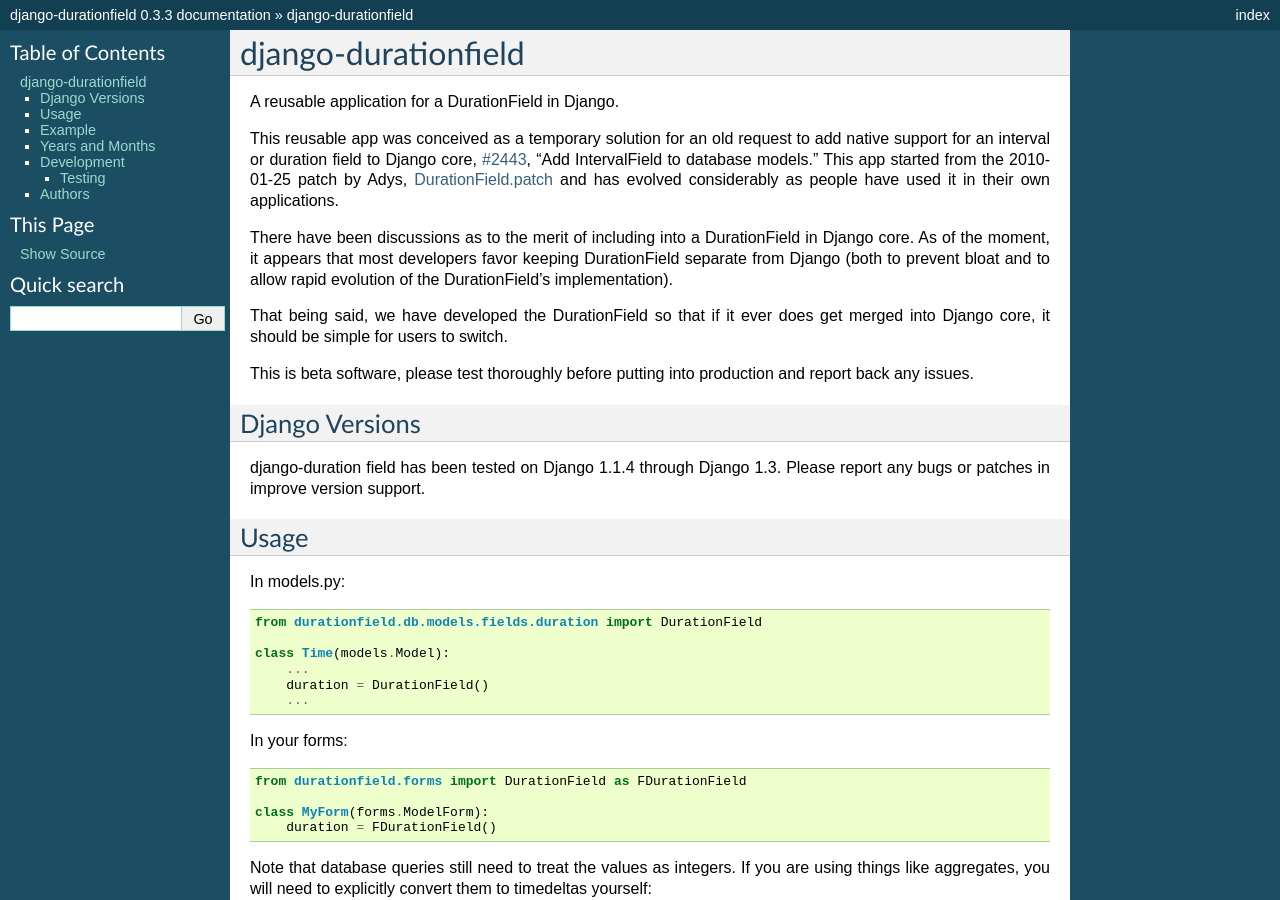
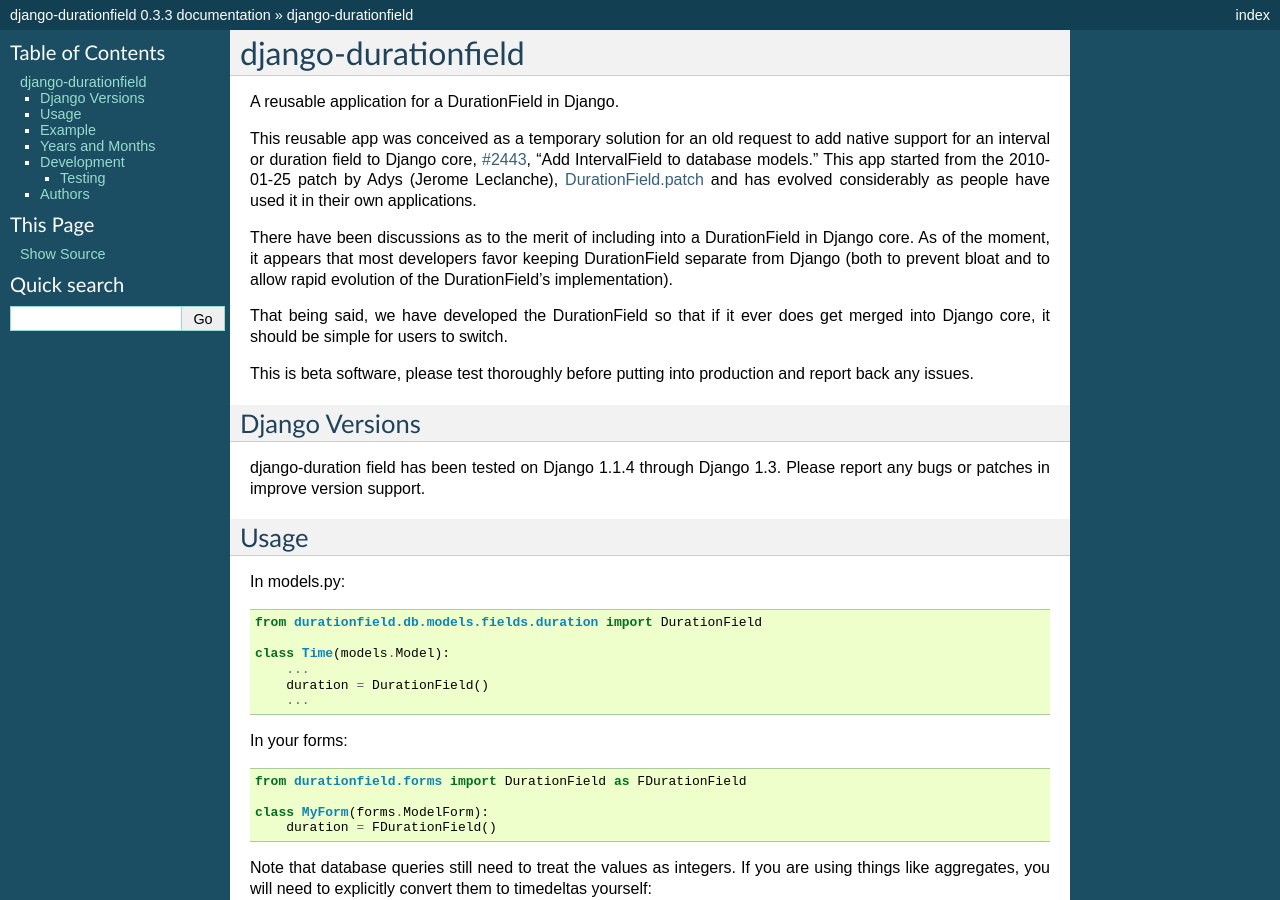
Before and after one commit to johnpaulett/django-durationfield, a Sphinx documentation site: the page built from docs/index.rst, in a window 1280 px wide and 900 px high. Built offline with Sphinx 7.4.7, drawn with Linux system fonts in a browser that asks for light colours; formulas are drawn with MathJax 3; some of the changed text lies outside the part shown.

Commit message:
Update docs to reference Jerome Leclanche (Adys), as requested.

```diff
--- a/docs/index.rst
+++ b/docs/index.rst
@@ -7,7 +7,7 @@
 native support for an interval or duration field to Django core,
 `#2443 <http://code.djangoproject.com/ticket/2443>`_,
 "Add IntervalField to database models." This app started from the
-2010-01-25 patch by Adys,
+2010-01-25 patch by Adys (Jerome Leclanche),
 `DurationField.patch <http://code.djangoproject.com/attachment/ticket/2443/durationfield.patch>`_ and has evolved considerably as people have used it in their
 own applications.
 
@@ -121,8 +121,8 @@
 Authors
 -------
 
-Thanks to the authors of the original DurationField patches, Marty Alchin, Adys,
-and Yuri Baburov.
+Thanks to the authors of the original DurationField patches, Marty Alchin,
+Jerome Leclanche, and Yuri Baburov.
 
 Thanks to the contributors to django-durationfield:
 
```
